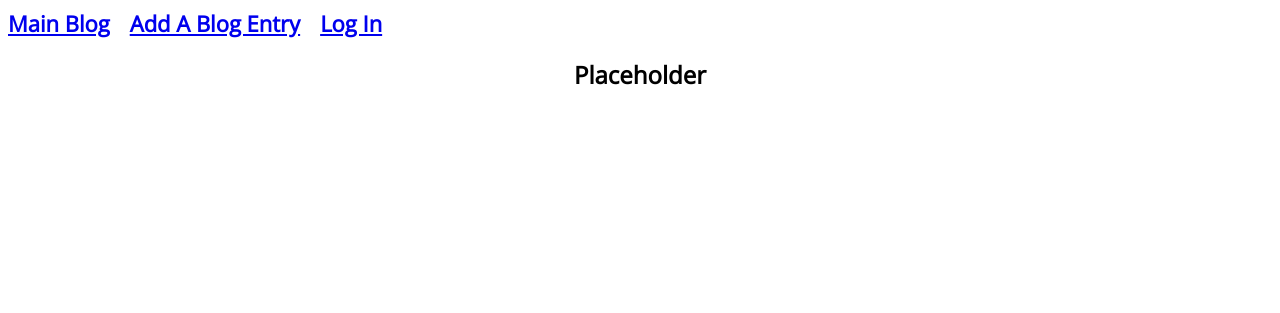
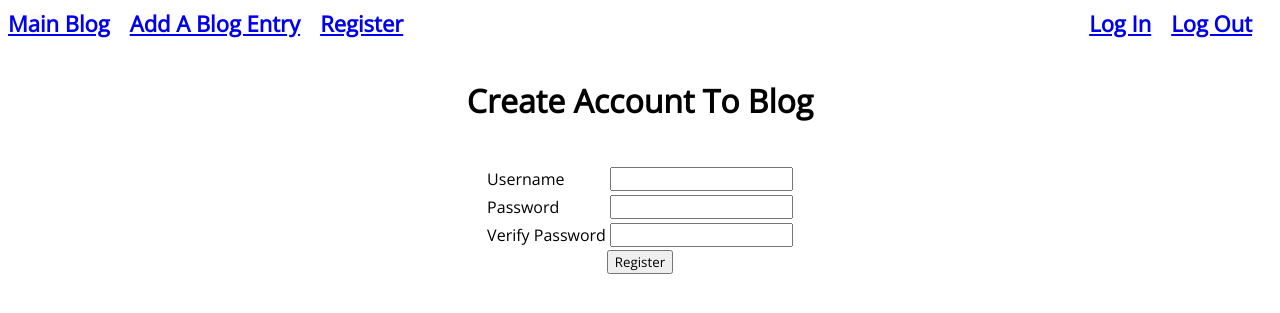
Before and after one commit to JacobDozier/blogz, a Flask app: page /signup in a window 1280 px wide. Shown: the top 313 px of the page. Run offline with Flask 2, Linux system fonts and the light colour scheme.

Commit message:
Added signup route and html. Added logout. Nav links for both.

```diff
--- a/main.py
+++ b/main.py
@@ -1,6 +1,8 @@
 from flask import Flask, request, redirect, render_template, session, flash
 from flask_sqlalchemy import SQLAlchemy
 from datetime import datetime
+
+# TODO implement auto escaping
 
 app = Flask(__name__)
 app.config['DEBUG'] = True
@@ -29,34 +31,68 @@ class User(db.Model):
     password = db.Column(db.String(25))
     blogs = db.relationship('Blog', backref='owner')
 
-    def __init__(self, email, password, blogs):
-        self.email = email
+    def __init__(self, username, password):
+        self.username = username
         self.password = password
 
 @app.route('/signup', methods=['GET', 'POST'])
 def signup():
+    if request.method == 'POST':
+        username = request.form['username']
+        password = request.form['password']
+        verify = request.form['verify']
+
+        valid_user = True
+        valid_password = True
+        valid_retyped_password = True
+        # TODO - validate users data
+        if len(username) < 3 or not username:
+            valid_user = False
+            flash('That is an invalid username', 'error')
+        if not password:
+            valid_password = False
+            flash('Password cannot be blank', 'error')
+        if not verify or password != verify:
+            valid_retyped_password = False
+            flash('Please retype the password exactly', 'error')
+
+        existing_user = User.query.filter_by(username=username).first()
+        if existing_user:
+            flash('User already exists', 'error')
+        if not existing_user and valid_user and valid_password and valid_retyped_password:
+            new_user = User(username, password)
+            db.session.add(new_user)
+            db.session.commit()
+            session['username'] = username
+            return redirect('/login')
+
     return render_template('signup.html')
 
 @app.before_request
 def require_login():
     allowed_routes = ['index', 'login', 'signup', 'main_blog', 'static']
-    if request.endpoint not in allowed_routes and 'email' not in session:
+    if request.endpoint not in allowed_routes and 'username' not in session:
         return redirect('/login')
 
 @app.route('/login', methods=['GET', 'POST'])
 def login():
     if request.method == 'POST':
-        email = request.form['email']
+        username = request.form['username']
         password = request.form['password']
-        user = User.query.filter_by(email=email).first()
+        user = User.query.filter_by(username=username).first()
         if user and user.password == password:
-            session['email'] = email
-            flash("Logged in")
+            session['username'] = username
+            flash('Logged in', 'login')
             return redirect('/')
         else:
             flash('User password incorrect, or user does not exist', 'error')
 
     return render_template('login.html')
+
+@app.route('/logout')
+def logout():
+    del session['username']
+    return redirect('/')
 
 @app.route('/newpost', methods=['GET', 'POST'])
 def new_post():
--- a/templates/base.html
+++ b/templates/base.html
@@ -9,7 +9,9 @@
     <ul>
         <li><a href='/blog'><strong>Main Blog</strong></a></li>
         <li><a href='/newpost'><strong>Add A Blog Entry</strong></a></li>
-        <li><a href='/newpost'><strong>Log In</strong></a></li>
+        <li><a href='/signup'><strong>Register</strong></a></li>
+        <li style="float: right;"><a href='/logout'><strong>Log Out</strong></a></li>
+        <li style="float: right;"><a href='/login'><strong>Log In</strong></a></li>
     </ul>
 
     {% with messages = get_flashed_messages(with_categories=True) %}
--- a/templates/login.html
+++ b/templates/login.html
@@ -6,9 +6,9 @@
 <form action="/login" method="post">
     <table>
         <tr>
-            <td><label for="email">Email</label></td>
+            <td><label for="username">username</label></td>
             <td>
-                <input name="email" type="email" value="{{ email }}">
+                <input name="username" type="username" value="{{ username }}">
             </td>
         </tr>
         <tr>
--- a/templates/signup.html
+++ b/templates/signup.html
@@ -2,6 +2,30 @@
 
 {% block content %}
 
-<h2>Placeholder</h2>
+<h1>Create Account To Blog</h1>
+<form action="/signup" method="post">
+    <table>
+        <tr>
+            <td><label for="username">Username</label></td>
+            <td>
+                <input name="username" type="username" value="{{ username }}">
+            </td>
+        </tr>
+        <tr>
+            <td><label for="password">Password</label></td>
+            <td>
+                <input name="password" type="password">
+            </td>
+        </tr>
+        <tr>
+            <td><label for="verify">Verify Password</label></td>
+            <td>
+                <input name="verify" type="password">
+            </td>
+        </tr>
+    </table>
+    <input type="submit" value="Register">
+</form>
+
 
 {% endblock %}
```
